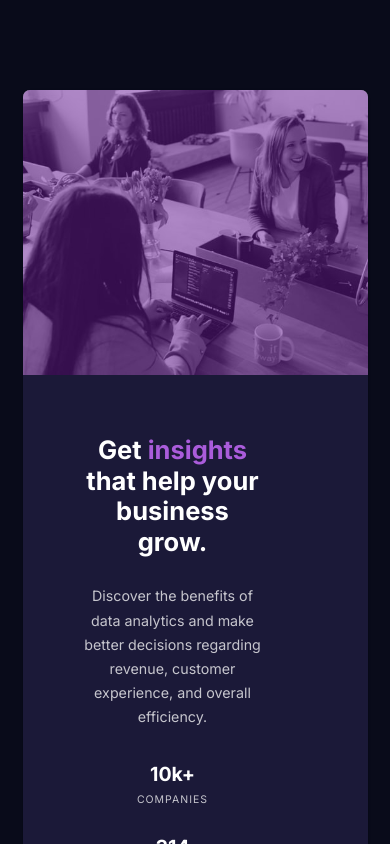
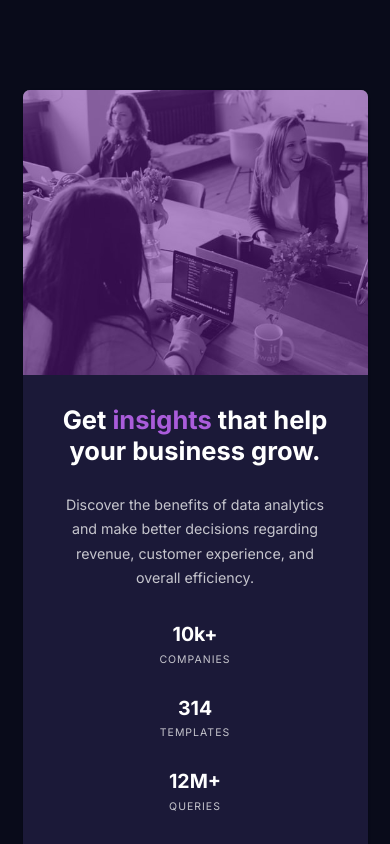
Before and after one commit to marckesin/Stats-Preview-Card, a Next.js app: page / in a window 390 px wide. Shown: the top 844 px of the page. Built offline with nearby package versions, Linux system fonts and the light colour scheme.

Commit message:
Ajuste no layout

```diff
--- a/styles/Home.module.css
+++ b/styles/Home.module.css
@@ -104,7 +104,7 @@
 
   .cardContent {
     text-align: center;
-    padding: 2rem 2.5rem;
+    padding: 2rem 2.5rem !important;
     width: 100% !important;
   }
 
--- a/styles/Home.module.scss
+++ b/styles/Home.module.scss
@@ -115,7 +115,7 @@ $slightly-transparent-white-1: hsla(0, 0%, 100%, 0.6);
 
   .cardContent {
     text-align: center;
-    padding: 2rem 2.5rem;
+    padding: 2rem 2.5rem !important;
     width: 100% !important;
   }
 
```
